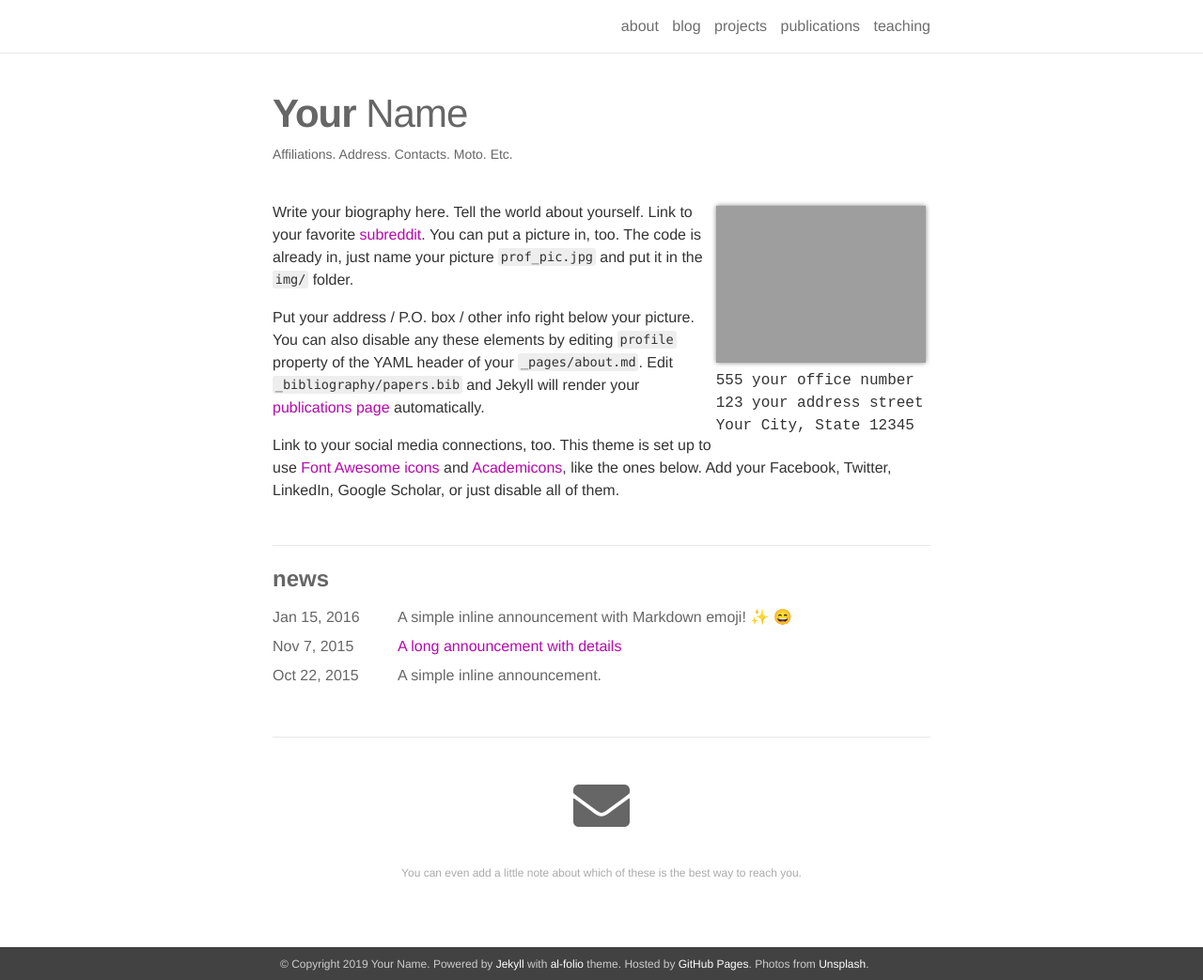
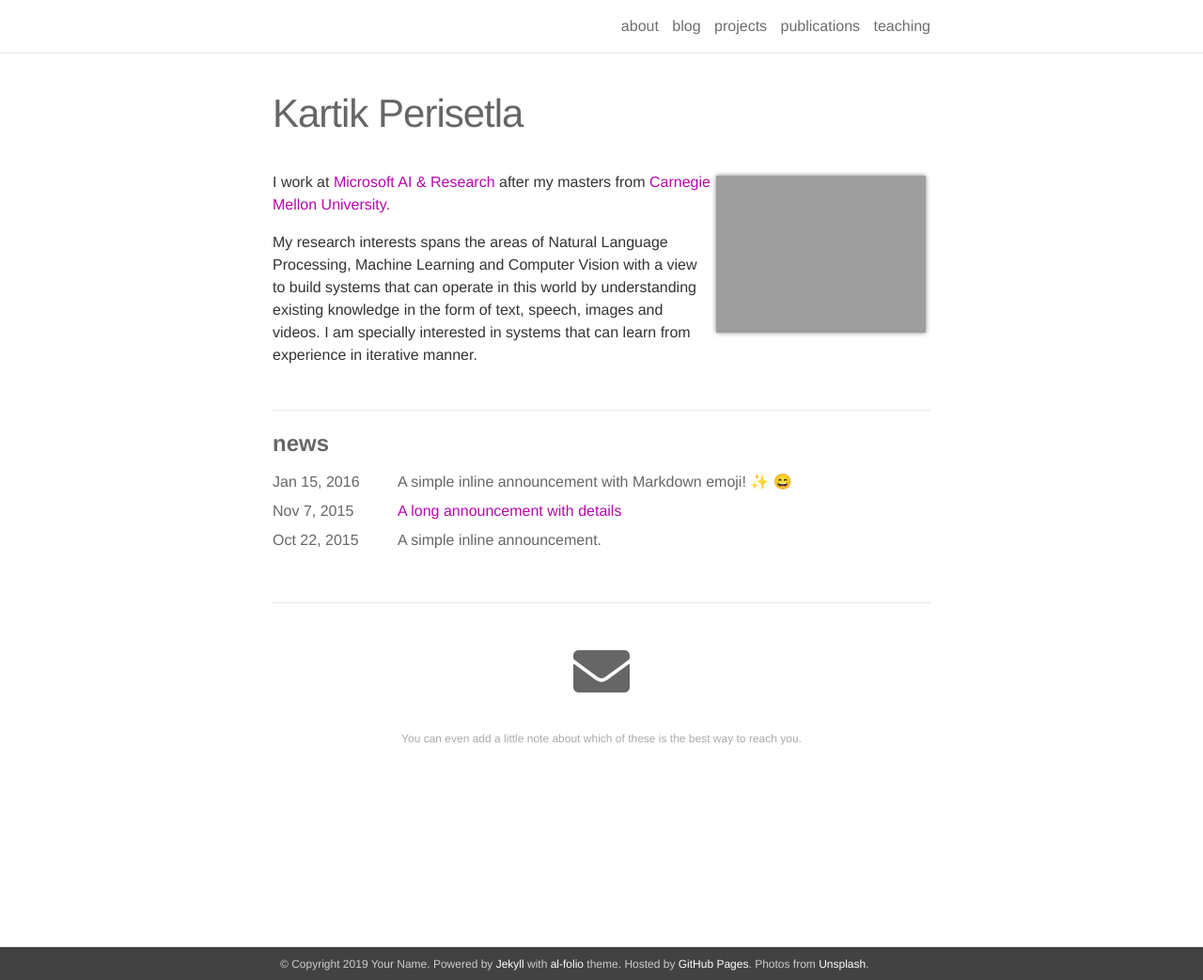
Before and after one commit to kartikperisetla/kartikperisetla.github.io, a Jekyll site: the page built from _pages/about.md, in a window 1280 px wide and 1043 px high. Shown: the whole window at 94% size. Built offline with Jekyll 4.4.1, drawn with Linux system fonts in a browser that asks for light colours; nearby versions of some CDN libraries; emoji names are drawn with the system emoji font.

Commit message:
updated about

```diff
--- a/_pages/about.md
+++ b/_pages/about.md
@@ -1,23 +1,21 @@
 ---
 layout: about
 permalink: /
-title: <strong>Your</strong> Name
-description: <a href="">Affiliations</a>. Address. Contacts. Moto. Etc.
+title: Kartik Perisetla
+description:
 
 profile:
   align: right
   image: prof_pic.jpg
   address: >
-    <p>555 your office number</p>
-    <p>123 your address street</p>
-    <p>Your City, State 12345</p>
+    <p></p>
+    <p></p>
+    <p></p>
 
 news: true
 social: true
 ---
 
-Write your biography here. Tell the world about yourself. Link to your favorite [subreddit](http://reddit.com){:target="\_blank"}. You can put a picture in, too. The code is already in, just name your picture `prof_pic.jpg` and put it in the `img/` folder.
+I work at <a href="https://news.microsoft.com/2016/09/29/microsoft-expands-artificial-intelligence-ai-efforts-with-creation-of-new-microsoft-ai-and-research-group/#sm.018shqwa12yiezz11ei2dk822jh7h">Microsoft AI &amp; Research</a> after my masters from <a href="http://cmu.edu/">Carnegie Mellon University.</a>
 
-Put your address / P.O. box / other info right below your picture. You can also disable any these elements by editing `profile` property of the YAML header of your `_pages/about.md`. Edit `_bibliography/papers.bib` and Jekyll will render your [publications page](/al-folio/publications/) automatically.
-
-Link to your social media connections, too. This theme is set up to use [Font Awesome icons](http://fortawesome.github.io/Font-Awesome/){:target="\_blank"} and [Academicons](https://jpswalsh.github.io/academicons/){:target="\_blank"}, like the ones below. Add your Facebook, Twitter, LinkedIn, Google Scholar, or just disable all of them.
+My research interests spans the areas of Natural Language Processing, Machine Learning and Computer Vision with a view to build systems that can operate in this world by understanding existing knowledge in the form of text, speech, images and videos. I am specially interested in systems that can learn from experience in iterative manner.
```
